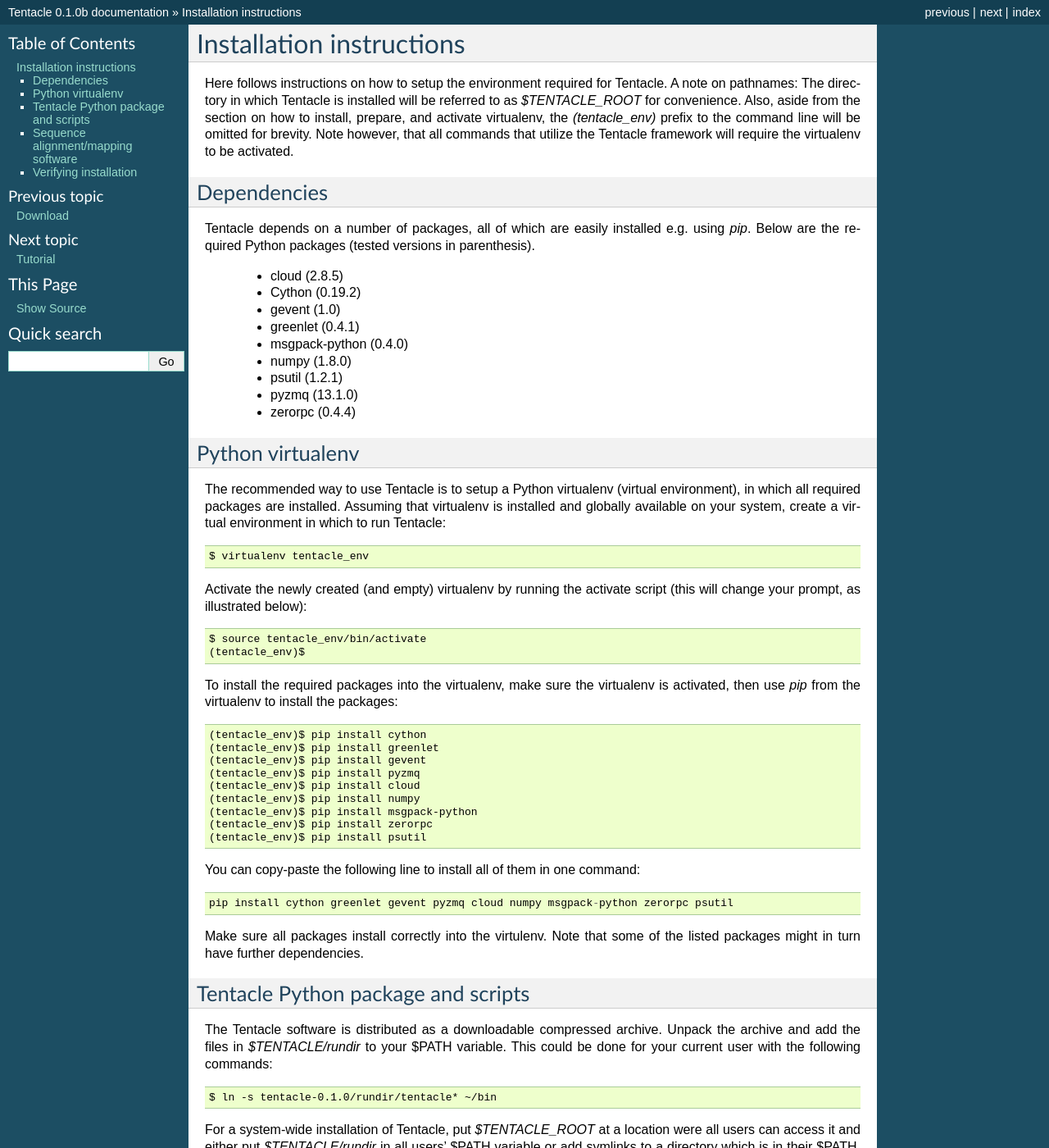
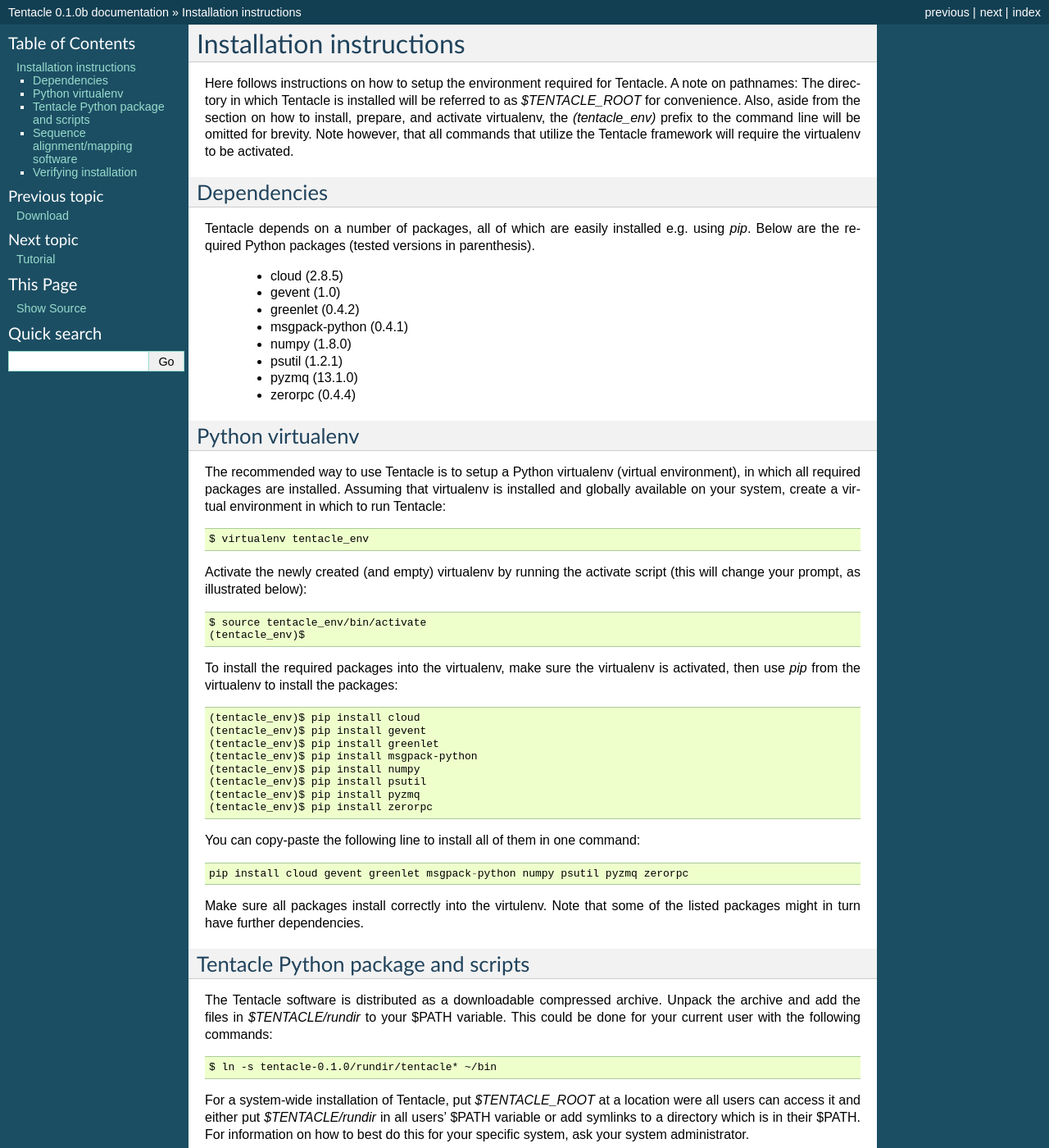
Before and after one commit to boulund/tentacle, a Sphinx documentation site: the page built from documentation/source/installation.rst, in a window 1280 px wide and 1400 px high. Shown: the whole window at 82% size. Built offline with Sphinx 7.4.7, drawn with Linux system fonts in a browser that asks for light colours.

```diff
--- a/documentation/source/installation.rst
+++ b/documentation/source/installation.rst
@@ -16,10 +16,9 @@
 in parenthesis).
 
  * cloud (2.8.5)
- * Cython (0.19.2)
  * gevent (1.0)
- * greenlet (0.4.1)
- * msgpack-python (0.4.0)
+ * greenlet (0.4.2)
+ * msgpack-python (0.4.1)
  * numpy (1.8.0)
  * psutil (1.2.1)
  * pyzmq (13.1.0)
@@ -46,19 +45,18 @@
 To install the required packages into the virtualenv, make sure the virtualenv
 is activated, then use `pip` from the virtualenv to install the packages::
 
-  (tentacle_env)$ pip install cython
+  (tentacle_env)$ pip install cloud
+  (tentacle_env)$ pip install gevent
   (tentacle_env)$ pip install greenlet
-  (tentacle_env)$ pip install gevent
+  (tentacle_env)$ pip install msgpack-python
+  (tentacle_env)$ pip install numpy
+  (tentacle_env)$ pip install psutil
   (tentacle_env)$ pip install pyzmq
-  (tentacle_env)$ pip install cloud
-  (tentacle_env)$ pip install numpy
-  (tentacle_env)$ pip install msgpack-python
   (tentacle_env)$ pip install zerorpc
-  (tentacle_env)$ pip install psutil
 
 You can copy-paste the following line to install all of them in one command::
 
-  pip install cython greenlet gevent pyzmq cloud numpy msgpack-python zerorpc psutil
+  pip install cloud gevent greenlet msgpack-python numpy psutil pyzmq zerorpc
 
 Make sure all packages install correctly into the virtulenv. Note that some
 of the listed packages might in turn have further dependencies.
```
Also changed, not shown: 3 other files.
